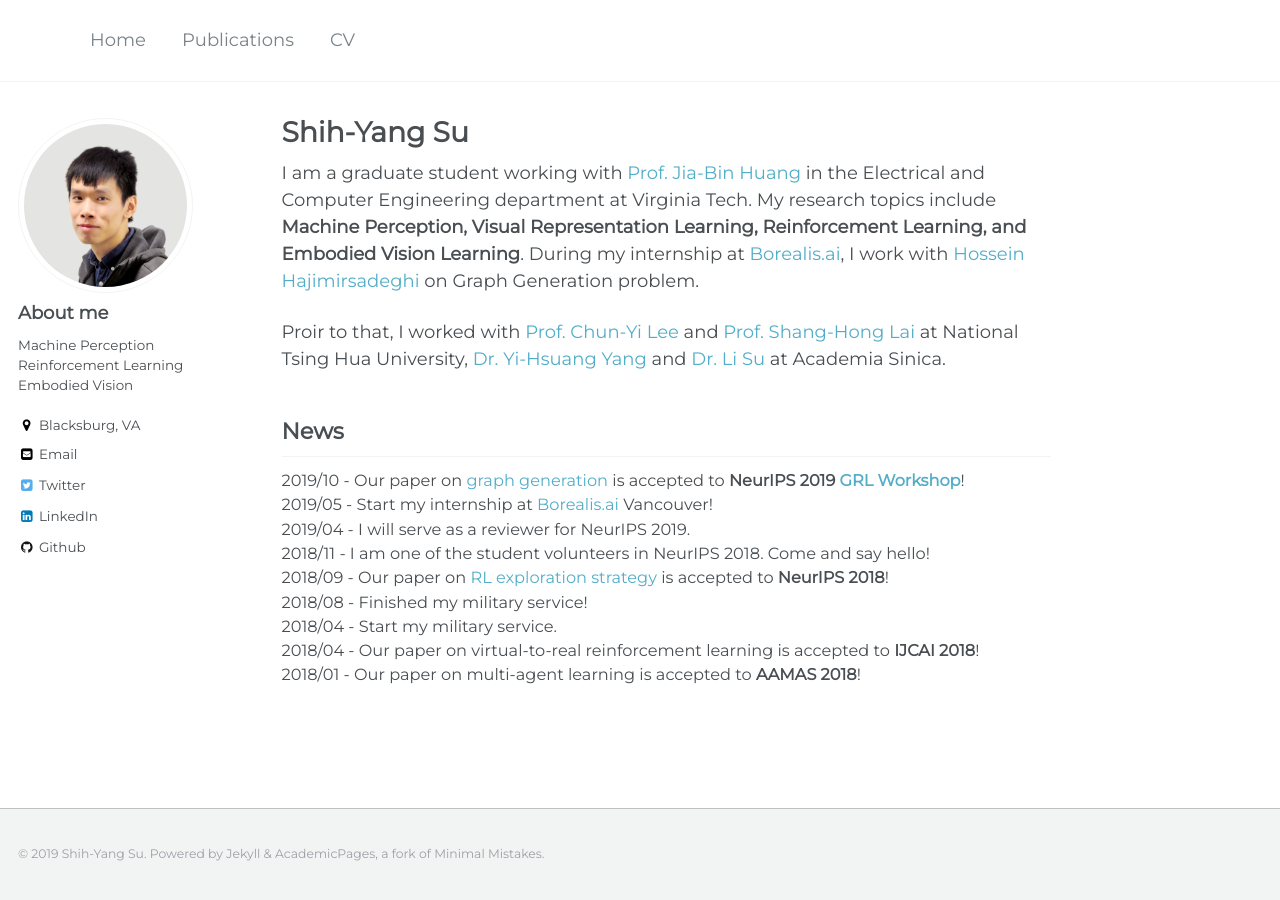
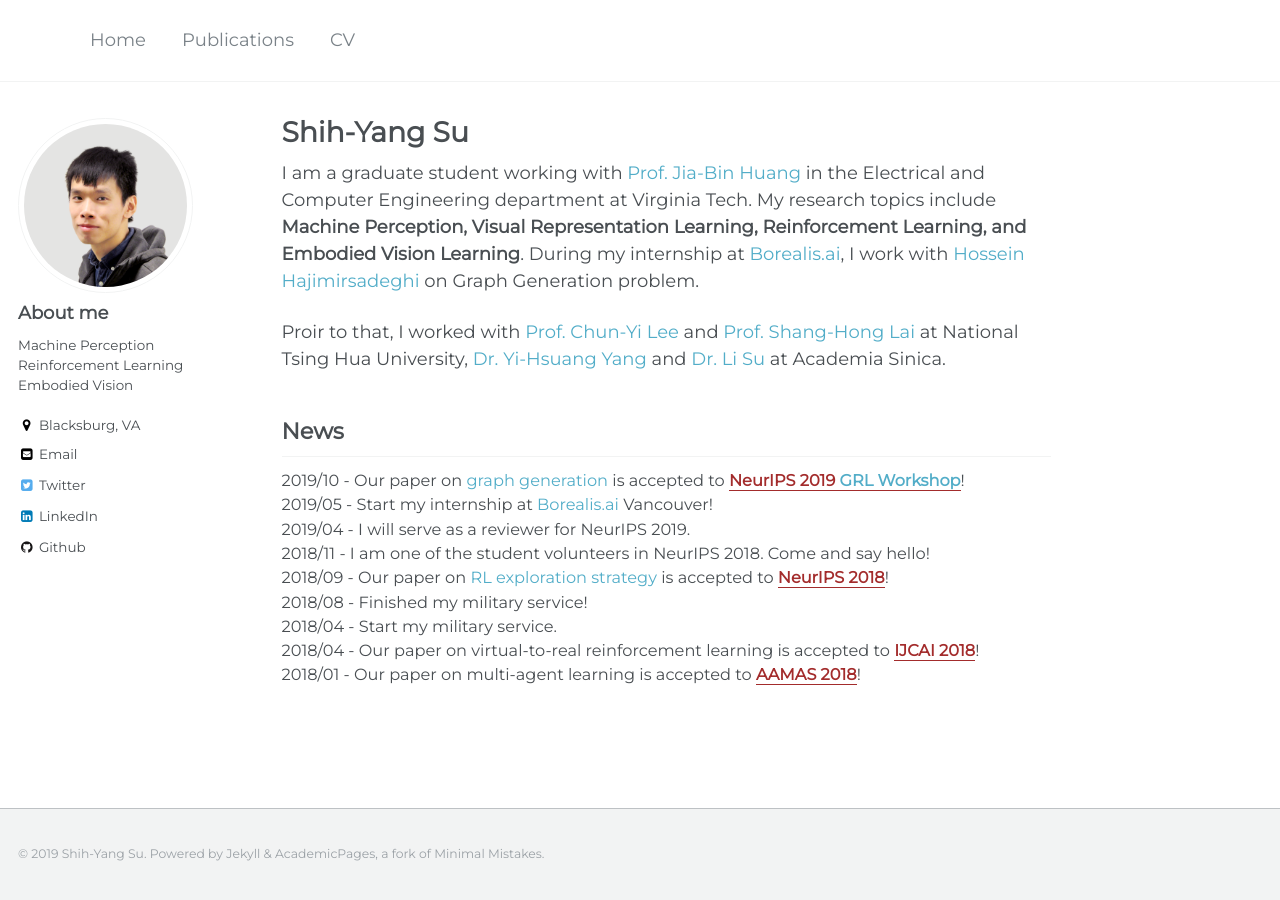
Before and after one commit to LemonATsu/LemonATsu.github.io, a Jekyll site: the page built from _pages/about.md, in a window 1280 px wide. Built offline with Jekyll 4.4.1, drawn with Linux system fonts in a browser that asks for light colours.

Commit message:
weeeemadeit

```diff
--- a/assets/css/pub.css
+++ b/assets/css/pub.css
@@ -35,6 +35,7 @@
     color: #0066ff;
 }
 
-u {
-    text-decoration-color: #a32c2c;
+b {
+    color: #a32c2c;
+    border-bottom: 1px solid #a32c2c;
 }
```
